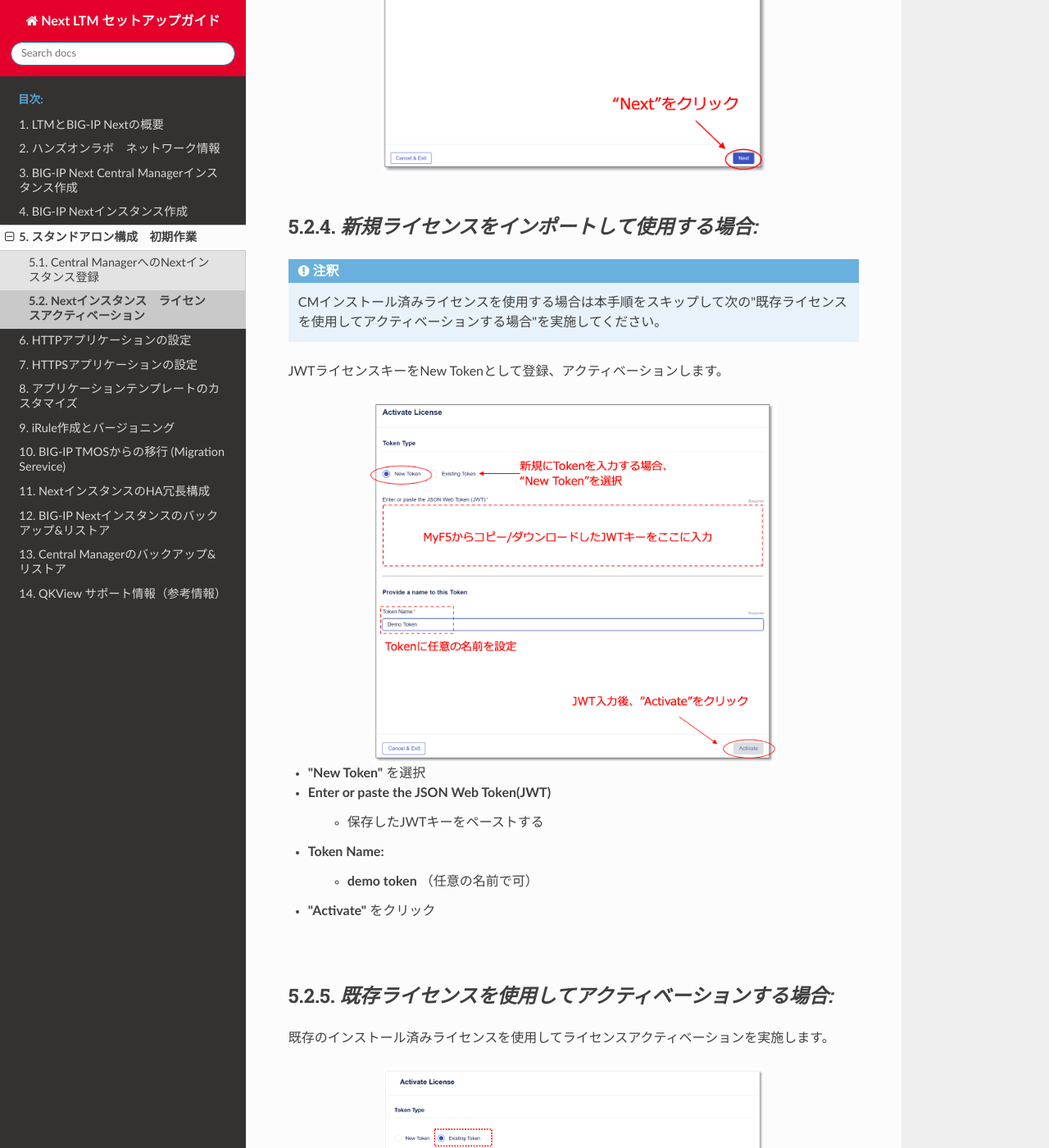
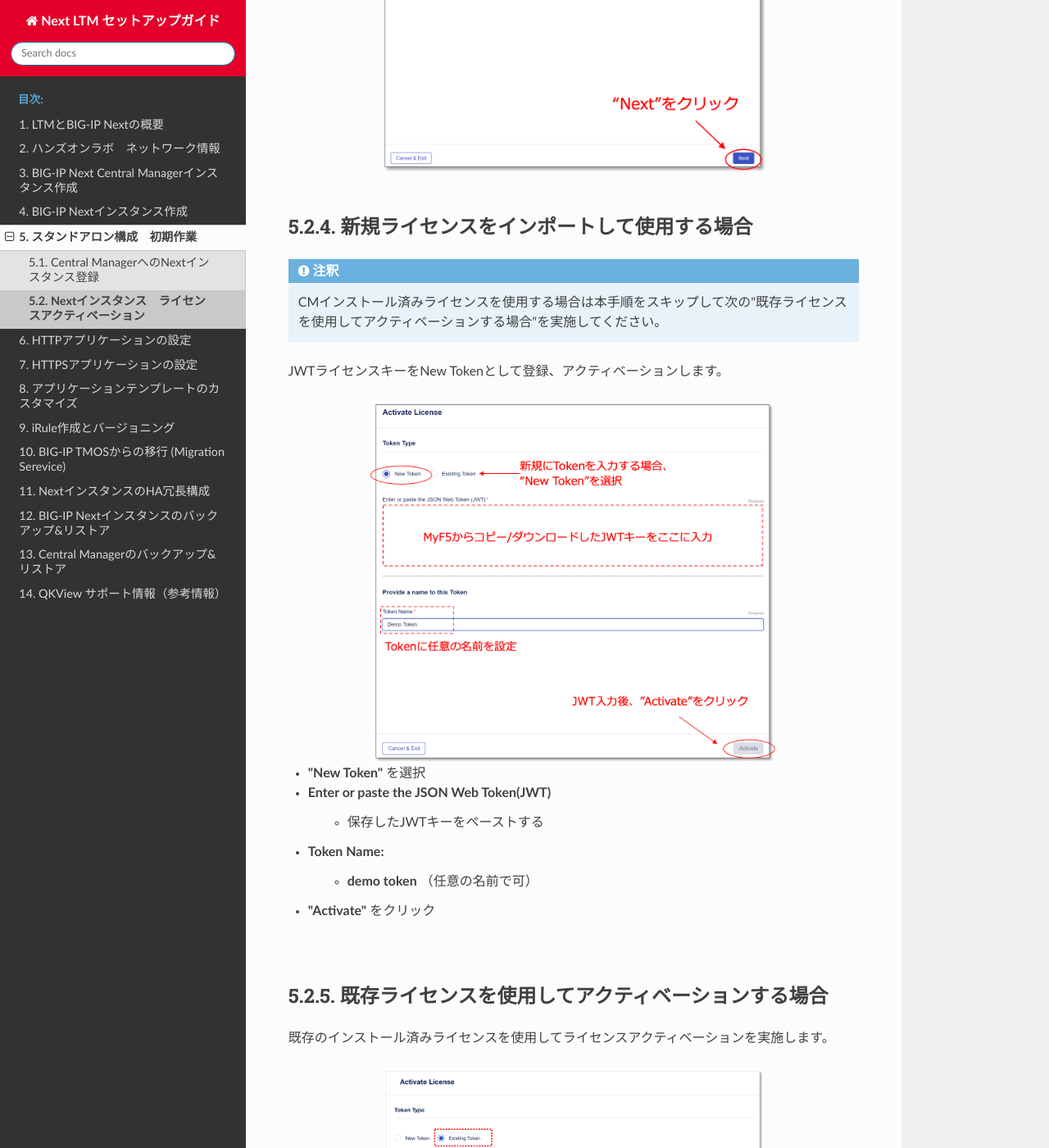
Before and after one commit to BeF5/f5j-easy-setup-next-ltm, a Sphinx documentation site: the page built from docs/content05/module02/module02.rst, in a window 1280 px wide and 1400 px high, scrolled down 3868 px. Shown: the whole window at 82% size. Built offline with Sphinx 7.4.7 and the Read the Docs theme 2.0.0, drawn with Linux system fonts in a browser that asks for light colours.

```diff
--- a/docs/content05/module02/module02.rst
+++ b/docs/content05/module02/module02.rst
@@ -83,7 +83,7 @@ BIG-IP Next CMにログインし、Infrastructure (Manage Instances)の画面で
 
 
 |
-*新規ライセンスをインポートして使用する場合:*
+新規ライセンスをインポートして使用する場合
 --------------------------------------
 
 .. note::
@@ -104,7 +104,7 @@ JWTライセンスキーをNew Tokenとして登録、アクティベーショ
 
 
 |
-*既存ライセンスを使用してアクティベーションする場合:*
+既存ライセンスを使用してアクティベーションする場合
 --------------------------------------
 
 既存のインストール済みライセンスを使用してライセンスアクティベーションを実施します。
```
Also changed, not shown: other parts of docs/content05/module02/module02.rst (+3 -0 lines).
